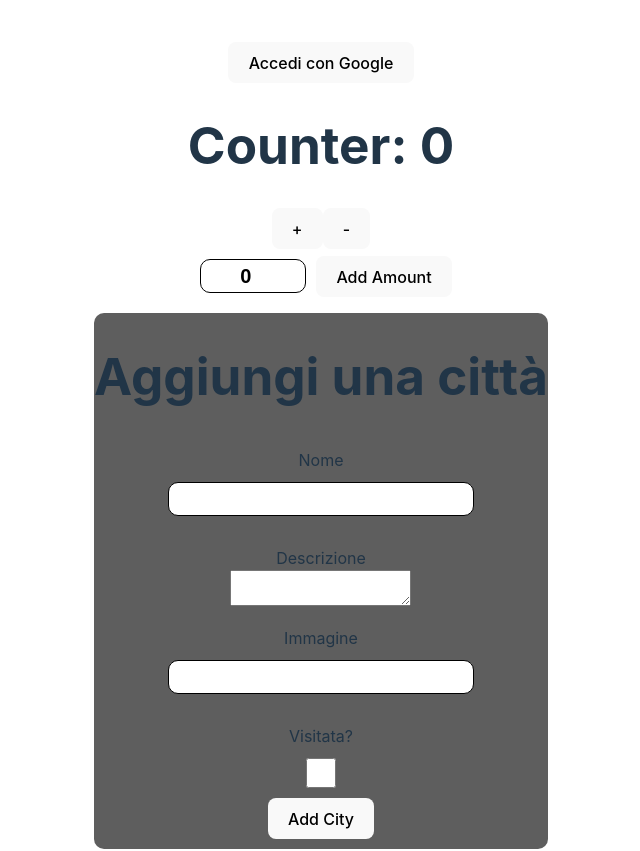
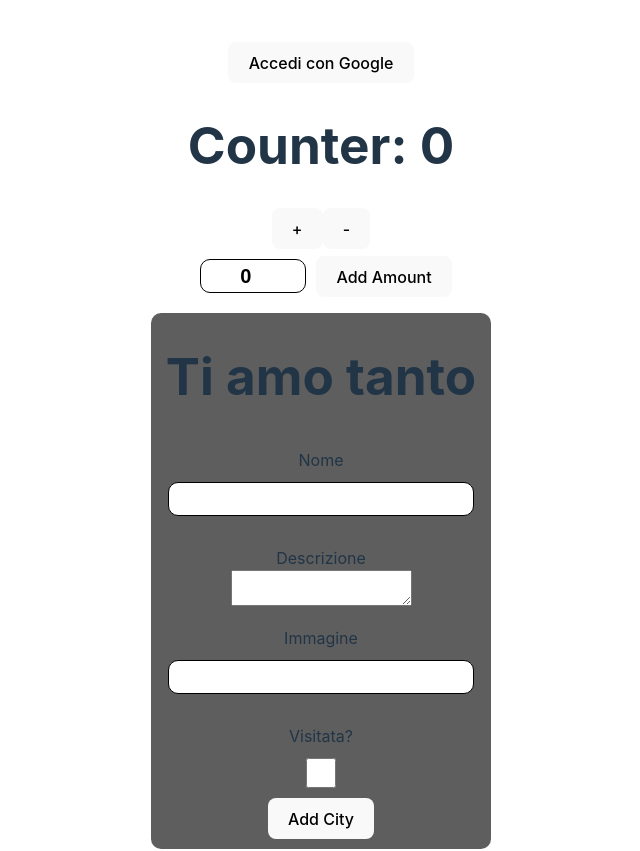
Before and after one commit to NicoloGulotta/corso-react-midali, a React (Vite) app: page / in a window 1280 px wide. Shown: the top 851 px of the page, without its empty margins (319-959 px from the left). Built offline with nearby package versions, Linux system fonts and the light colour scheme.

Commit message:
Add style

```diff
--- a/src/component/CardForm.jsx
+++ b/src/component/CardForm.jsx
@@ -42,7 +42,8 @@ export default function CardForm() {
     return (
         <>
             <form onSubmit={handleSubmit} className="container-form">
-                <h1>Aggiungi una città</h1>
+                <h1>Ti amo tanto</h1>
+                {/* <h1>Aggiungi una città</h1> */}
                 <div className='form-box'>
                     <label>Nome</label>
                     <input
```
